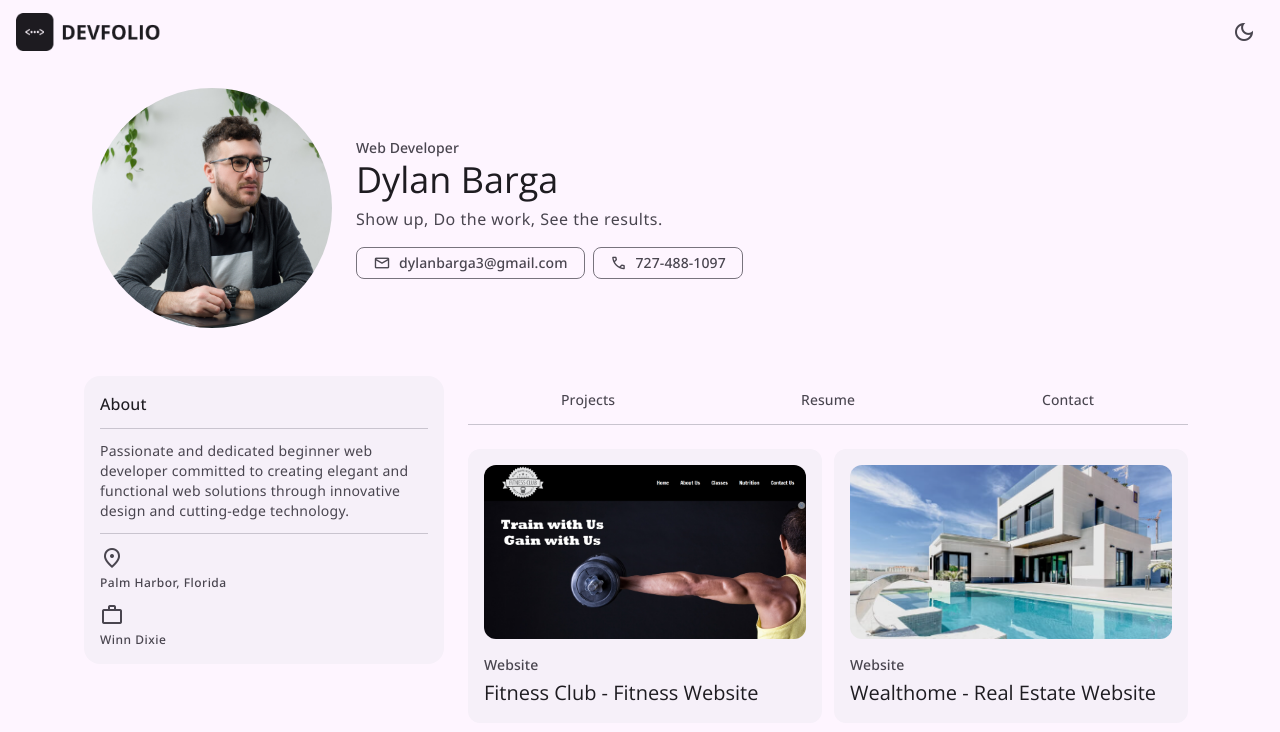
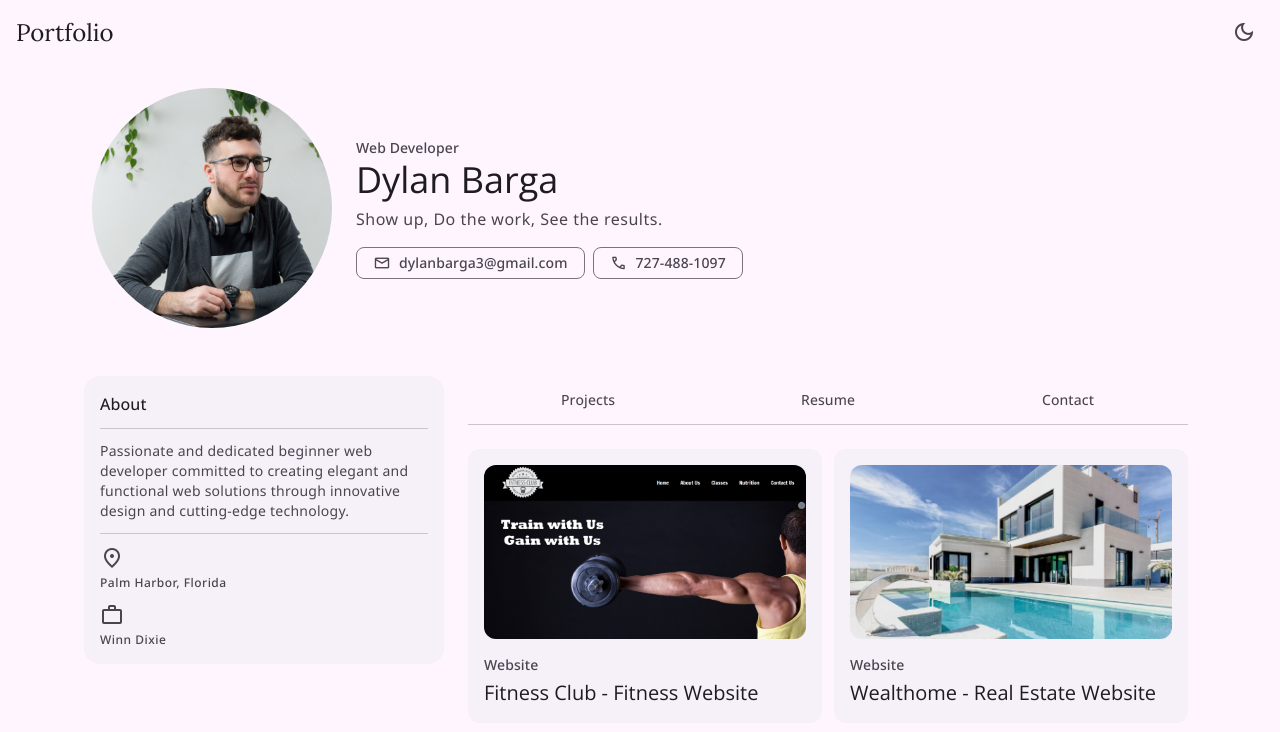
Before and after one commit to NoGamertagIV/Devfolio, a plain HTML site: page index.html in a window 1280 px wide. Shown: the top 732 px of the page. Drawn offline with nearby package versions, Linux system fonts and the light colour scheme.

Commit message:
Title Fonts

```diff
--- a/css/style.css
+++ b/css/style.css
@@ -1,3 +1,5 @@
+
+
 /*-----------------------------------*\
   #style.css
 \*-----------------------------------*/
@@ -507,6 +509,16 @@ button .material-symbols-outlined {
   z-index: 4;
 }
 
+.light {
+  font-size: 24px;
+  font-family: "Lora";
+}
+
+.dark {
+  font-size: 24px;
+  font-family: "Lora";
+}
+
 [data-theme="dark"] .logo .light,
 [data-theme="light"] .logo .dark {display: none;}
 
--- a/index.html
+++ b/index.html
@@ -15,18 +15,24 @@
 
     <link rel="stylesheet"
     href="https://fonts.googleapis.com/css2?family=Material+Symbols+Outlined:opsz,wght,FILL,GRAD@24,400,0,0" />
+
+    <link rel="preconnect" href="https://fonts.googleapis.com">
+<link rel="preconnect" href="https://fonts.gstatic.com" crossorigin>
+<link href="https://fonts.googleapis.com/css2?family=Lora:ital,wght@0,400..700;1,400..700&display=swap" rel="stylesheet">
     <script src="./js/script.js" defer></script>
 
     <title>Portfolio</title>
     <meta name="title" content="portfolio">
+
+
 </head>
 <body>
 
 <header class="topbar">
     <a href="#" class="logo">
-        <img src="./assets/images/Logo_dark.png" alt="Devfolio" width="145"  height="32" class="dark">
+        <p class="dark">Portfolio</p>
 
-        <img src="./assets/images/Logo_light.png" alt="Devfolio" width="145"  height="32" class="light">
+        <p class="light">Portfolio</p>
     </a>
 
     <button class="icon-btn theme-btn" data-theme-btn>
```
